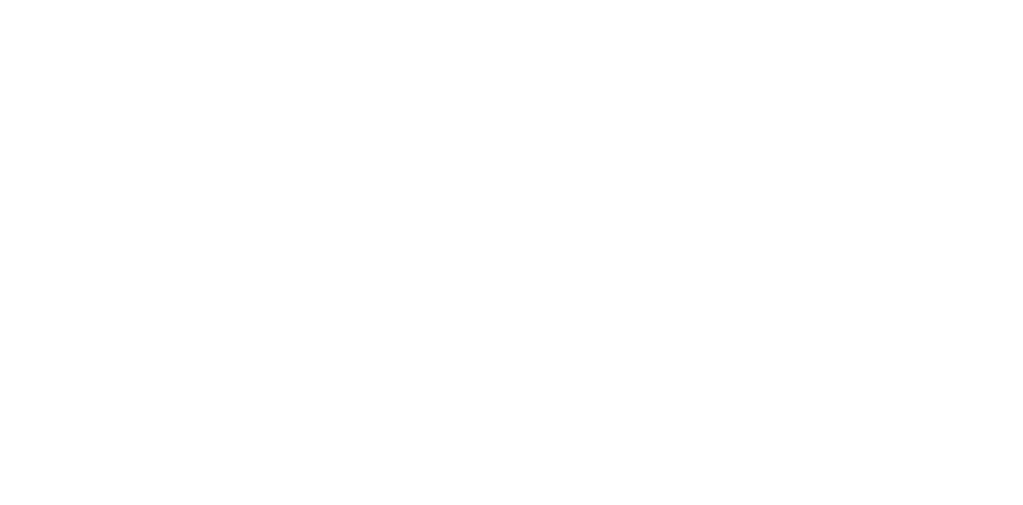
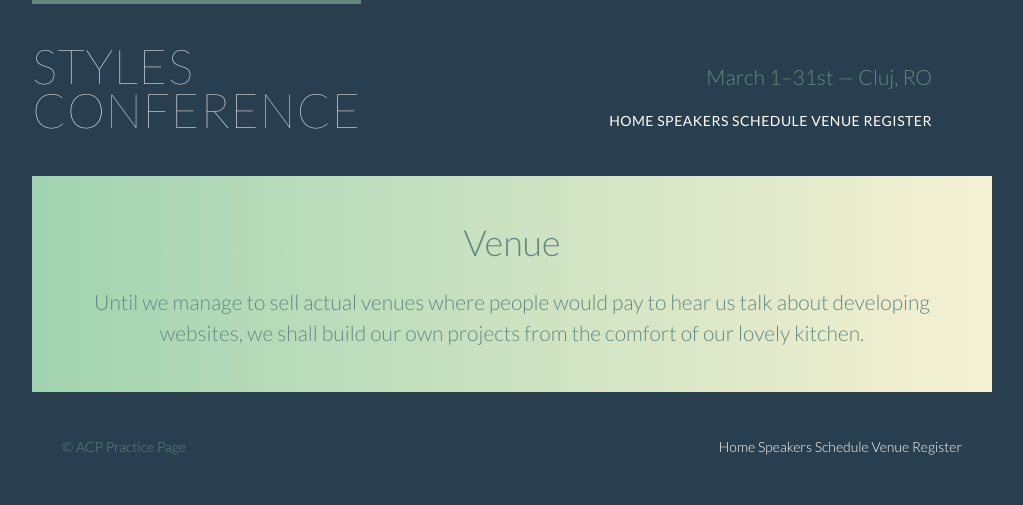
Before and after one commit to AndreiPC/git_test, a plain HTML site: page shay_howe_tutorial/venue.html in a window 1280 px wide. Shown: the whole page, without its empty margins (158-1181 px from the left). Drawn offline with Linux system fonts and the light colour scheme.

Commit message:
Added conted to the Speakers/Venue/Schedule pages. Fixed the alignment for the row-alt class by adding a margin-top of 44px.

```diff
--- a/shay_howe_tutorial/schedule.html
+++ b/shay_howe_tutorial/schedule.html
@@ -0,0 +1,46 @@
+<!DOCTYPE html>
+<html lang="en">
+	<head>
+		<meta charset="utf-8">
+		<title>Schedule Page</title>
+		<link rel="stylesheet" href="stylesheet.css">
+		<link rel="stylesheet" href="http://fonts.googleapis.com/css?family=Lato:100,300,400">
+	</head>
+
+	<body>
+<header class="container group">
+<h1 class="logo">
+<a href="index.html">Styles <br> Conference</a>
+</h1>
+<h3 class="tagline">March 1&ndash;31st &mdash; Cluj, RO</h3>
+
+<nav class=" nav primary-nav primary-header">
+<a href="index.html">Home</a>
+<a href="speakers.html">Speakers</a>
+<a href="schedule.html">Schedule</a>
+<a href="venue.html">Venue</a>
+<a href="register.html">Register</a>
+</nav>
+
+<section class="row-alt">
+  <div class="lead container">
+
+    <h1>Schedule</h1>
+
+    <p>The schedule for the final show is still to be announced. In the meantime, the creator of this page set a goal to work on this project at least 2 hours per day.</p>
+
+  </div>
+</section>
+
+	<footer class="primary-footer container group">
+		<small>&copy; ACP Practice Page</small>
+
+		<nav class="nav">
+			<a href="index.html">Home</a>
+			<a href="speakers.html">Speakers</a>
+			<a href="schedule.html">Schedule</a>
+			<a href="venue.html">Venue</a>
+			<a href="register.html">Register</a>
+		</nav>
+	</footer>
+</html>
--- a/shay_howe_tutorial/stylesheet.css
+++ b/shay_howe_tutorial/stylesheet.css
@@ -69,6 +69,7 @@ table {
     background: -moz-linear-gradient(to right, #a1d3b0, #f6f1d3);
     background: linear-gradient(to right, #a1d3b0, #f6f1d3);
 	padding: 44px 0 22px 0;
+	margin-top: 44px;
 }
 
 
@@ -272,6 +273,10 @@ p a {
   letter-spacing: .5px;
 }
 
+.logo a {
+	color: #fff;
+}
+
 .tagline {
 	margin: 66px 0 22px 0;
 	text-align: right;
@@ -283,6 +288,7 @@ p a {
 	font-weight: 400;
 	letter-spacing: .5px;
 	text-transform: uppercase;
+
 }
 /*
   ========================================
--- a/shay_howe_tutorial/venue.html
+++ b/shay_howe_tutorial/venue.html
@@ -0,0 +1,46 @@
+<!DOCTYPE html>
+<html lang="en">
+	<head>
+		<meta charset="utf-8">
+		<title>Venue Page</title>
+		<link rel="stylesheet" href="stylesheet.css">
+		<link rel="stylesheet" href="http://fonts.googleapis.com/css?family=Lato:100,300,400">
+	</head>
+
+	<body>
+<header class="container group">
+<h1 class="logo">
+<a href="index.html">Styles <br> Conference</a>
+</h1>
+<h3 class="tagline">March 1&ndash;31st &mdash; Cluj, RO</h3>
+
+<nav class=" nav primary-nav primary-header">
+<a href="index.html">Home</a>
+<a href="speakers.html">Speakers</a>
+<a href="schedule.html">Schedule</a>
+<a href="venue.html">Venue</a>
+<a href="register.html">Register</a>
+</nav>
+
+<section class="row-alt">
+  <div class="lead container">
+
+    <h1>Venue</h1>
+
+    <p>Until we manage to sell actual venues where people would pay to hear us talk about developing websites, we shall build our own projects from the comfort of our lovely kitchen.</p>
+
+  </div>
+</section>
+
+	<footer class="primary-footer container group">
+		<small>&copy; ACP Practice Page</small>
+
+		<nav class="nav">
+			<a href="index.html">Home</a>
+			<a href="speakers.html">Speakers</a>
+			<a href="schedule.html">Schedule</a>
+			<a href="venue.html">Venue</a>
+			<a href="register.html">Register</a>
+		</nav>
+	</footer>
+</html>
```
Also changed, not shown: shay_howe_tutorial/index.html (+2 -2 lines), shay_howe_tutorial/speakers.html (+3 -3 lines).
